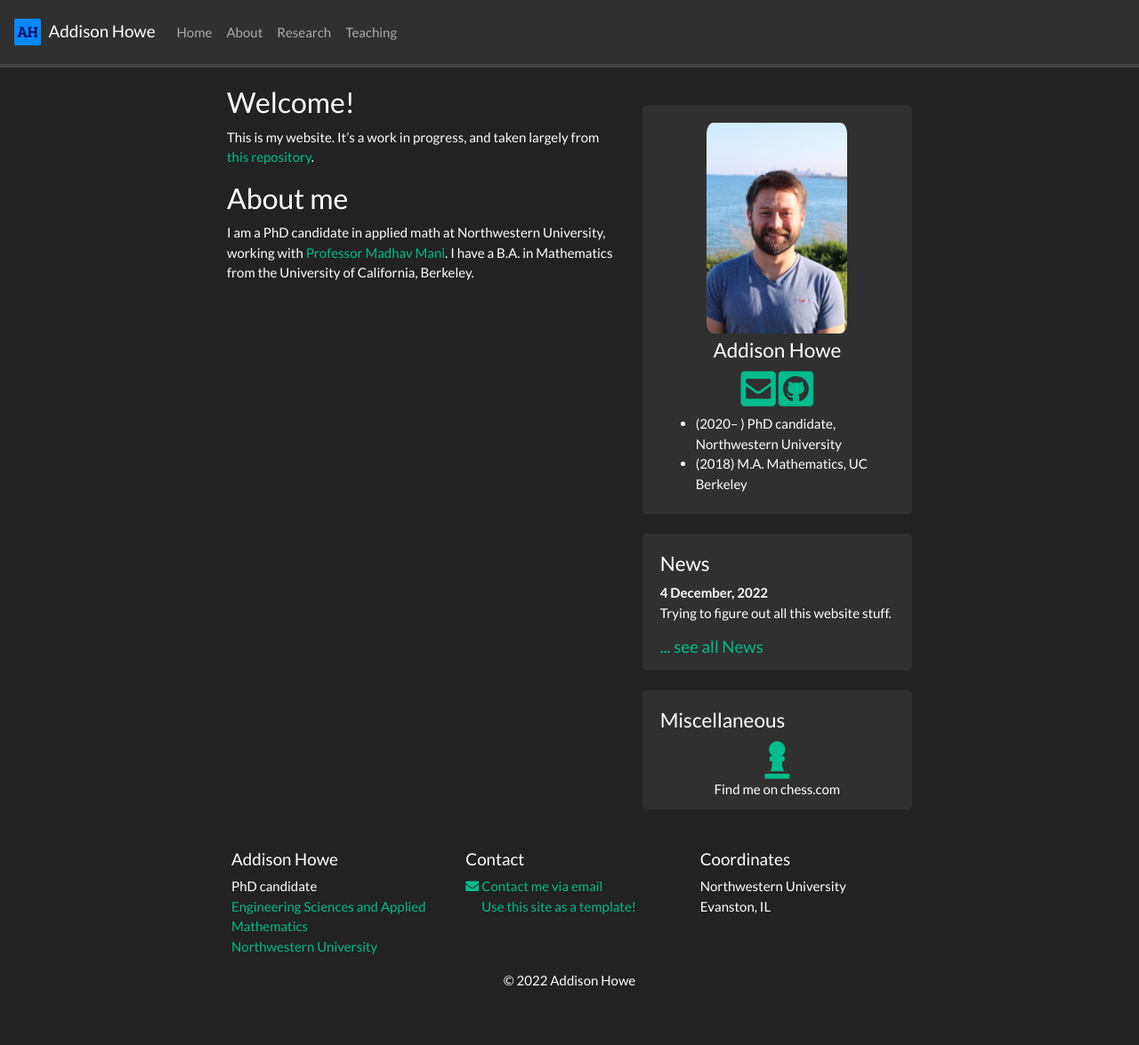
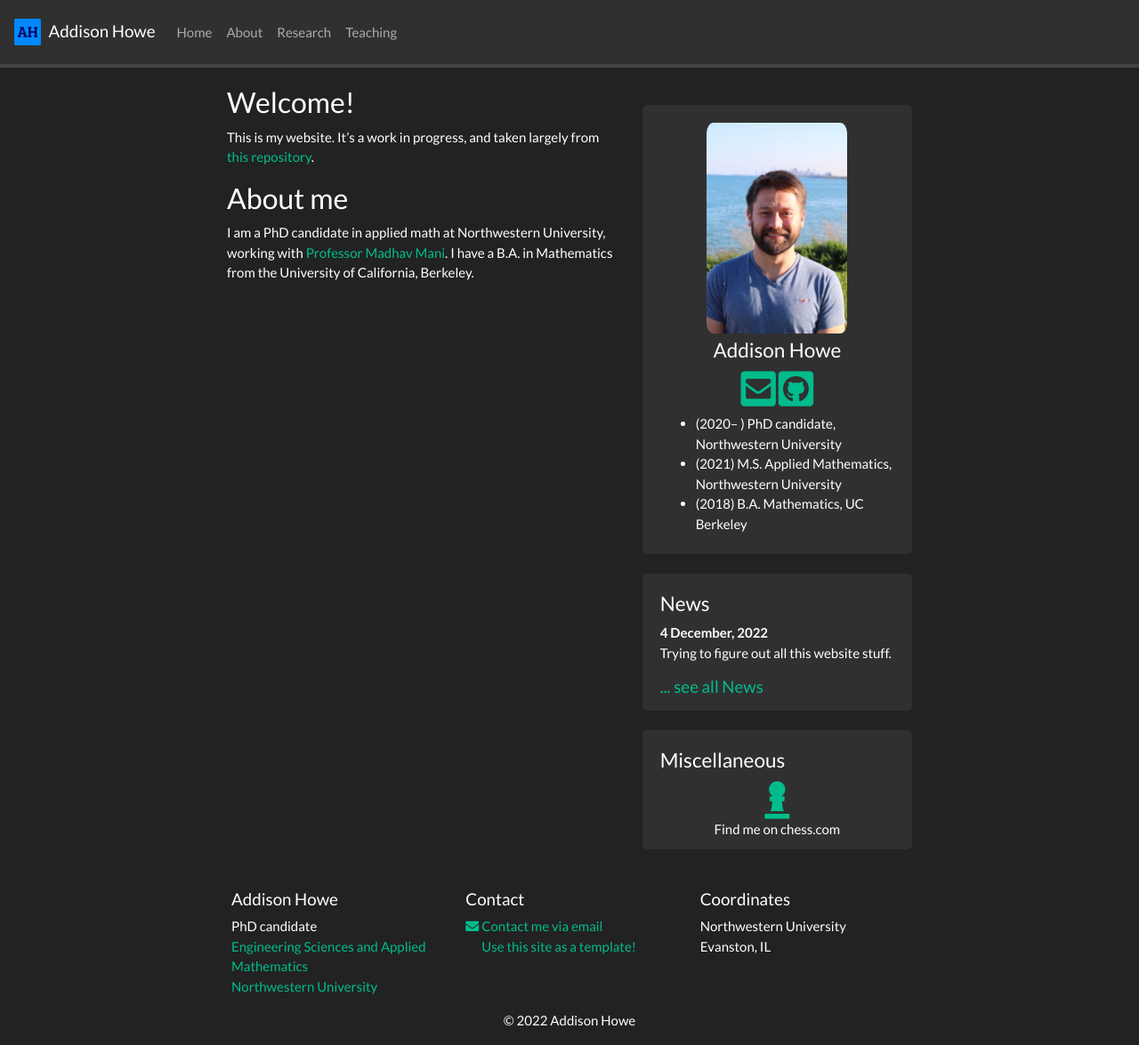
Before and after one commit to AddisonHowe/addisonhowe.github.io, a Jekyll site: the page built from _pages/home.md, in a window 1280 px wide and 1175 px high. Shown: the whole window at 89% size. Built offline with Jekyll 4.4.1, drawn with Linux system fonts in a browser that asks for light colours; nearby versions of some CDN libraries; a style sheet for code colours, icons or effects is not loaded.

Commit message:
fixed bug in About section and added education

```diff
--- a/_data/awards.yml
+++ b/_data/awards.yml
@@ -1 +1 @@
-- name: Teaching Assistant Award, Northwestern University (2022)
+- name: Outstanding Teaching Assistant Award (2021-2022), Northwestern University
--- a/_data/myinfo.yml
+++ b/_data/myinfo.yml
@@ -7,8 +7,10 @@ me:
   researchgate: https://www.researchgate.net/profile/Addison-Howe
   chess: https://www.chess.com/member/addi-howe
   cv: cv/cv.pdf
-  number_educ: 2
+  number_educ: 3
   education1: (2020- ) PhD candidate, Northwestern University (advised by <a href="https://www.madhavmani.com" target="_blank">Madhav Mani</a>)
-  education2: (2018) M.A. Mathematics<br> University of California, Berkeley
+  education2: (2021) M.S. Applied Mathematics<br> Northwestern University
+  education3: (2018) B.A. Mathematics<br> University of California, Berkeley
   education1short: (2020- ) PhD candidate, Northwestern University
-  education2short: (2018) M.A. Mathematics, UC Berkeley
+  education2short: (2021) M.S. Applied Mathematics, Northwestern University
+  education3short: (2018) B.A. Mathematics, UC Berkeley
--- a/_data/pi.yml
+++ b/_data/pi.yml
@@ -6,8 +6,10 @@
   researchgate: https://www.researchgate.net/profile/Addison-Howe
   chess: https://www.chess.com/member/addi-howe
   cv: cv/cv.pdf
-  number_educ: 2
-  education1: (2020- ) PhD candidate, Northwestern University (with <a href="https://www.madhavmani.com" target="_blank">Madhav Mani</a>)
-  education2: (2018) M.A. Mathematics<br> University of California, Berkeley
+  number_educ: 3
+  education1: (2020- ) PhD candidate, Northwestern University (advised by <a href="https://www.madhavmani.com" target="_blank">Madhav Mani</a>)
+  education2: (2021) M.S. Applied Mathematics<br> Northwestern University
+  education3: (2018) B.A. Mathematics<br> University of California, Berkeley
   education1short: (2020- ) PhD candidate, Northwestern University
-  education2short: (2018) M.A. Mathematics, UC Berkeley
+  education2short: (2021) M.S. Applied Mathematics, Northwestern University
+  education3short: (2018) B.A. Mathematics, UC Berkeley
```
Also changed, not shown: _pages/about.md (+8 -8 lines).
